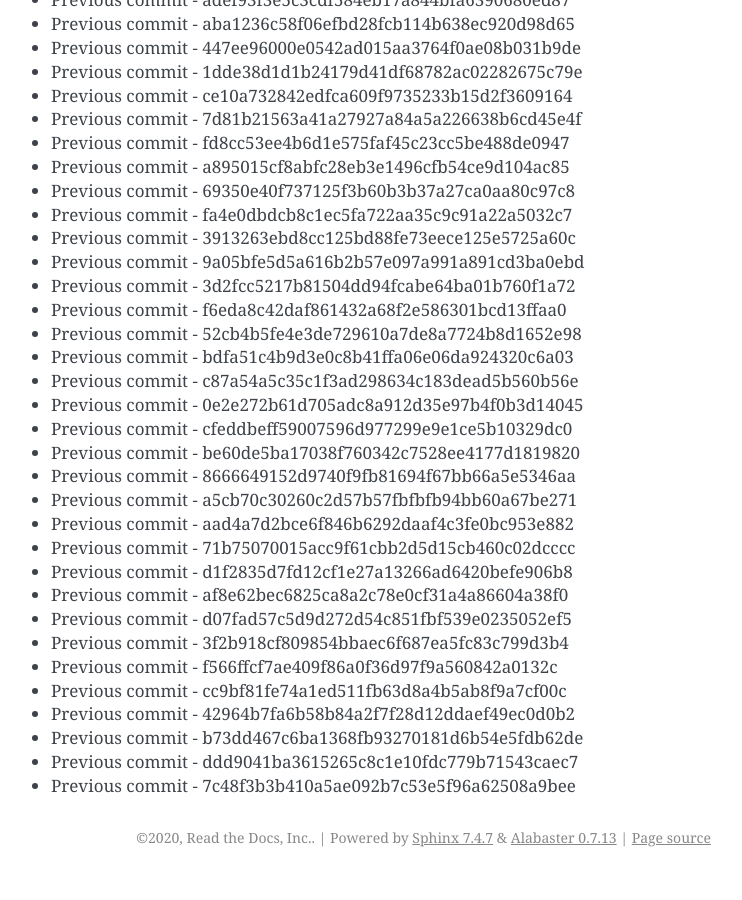
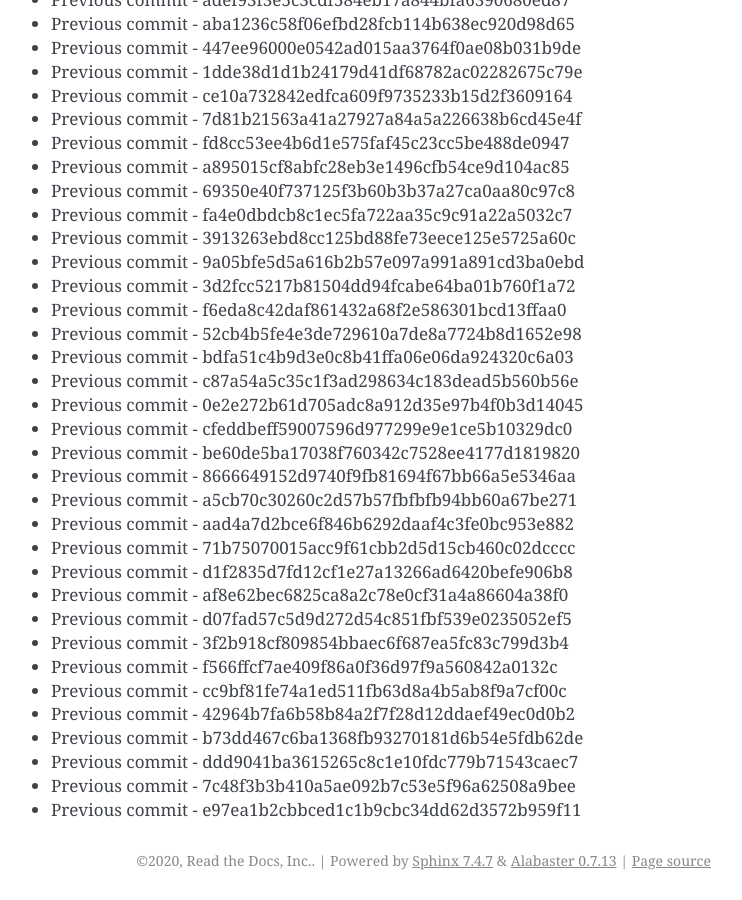
Before and after one commit to readthedocs/rtd-git-stresstest, a Sphinx documentation site: the page built from docs/updates.rst, in a window 1280 px wide and 900 px high, scrolled down 18241 px. Shown: the whole window, without its empty margins (399-1141 px from the left). Built offline with Sphinx 7.4.7, drawn with Linux system fonts in a browser that asks for light colours; before the commit the page ends 19118 px from its top, so only the background shows below that.

Commit message:
Generating commit from previous: e97ea1b2cbbced1c1b9cbc34dd62d3572b959f11

```diff
--- a/docs/updates.rst
+++ b/docs/updates.rst
@@ -798,3 +798,4 @@ It can be tested for any performance characteristics.
 * Previous commit - b73dd467c6ba1368fb93270181d6b54e5fdb62de
 * Previous commit - ddd9041ba3615265c8c1e10fdc779b71543caec7
 * Previous commit - 7c48f3b3b410a5ae092b7c53e5f96a62508a9bee
+* Previous commit - e97ea1b2cbbced1c1b9cbc34dd62d3572b959f11
```
